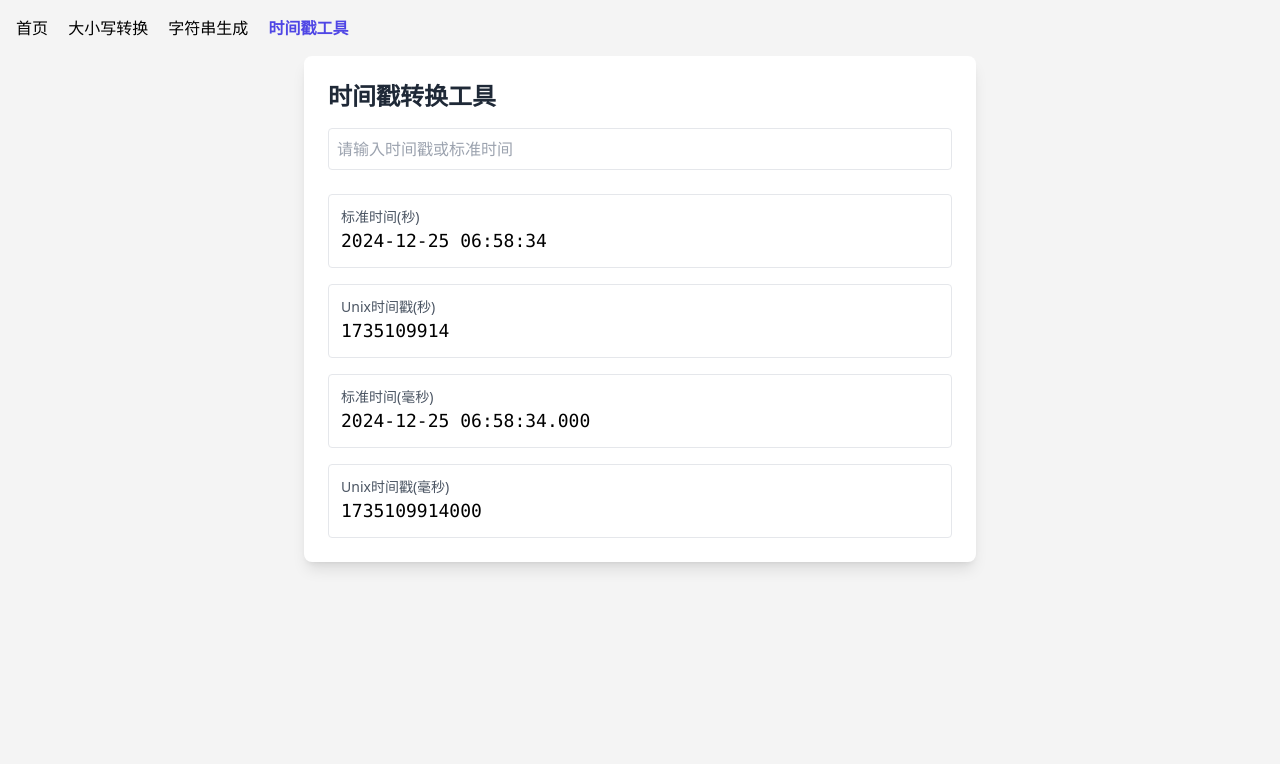
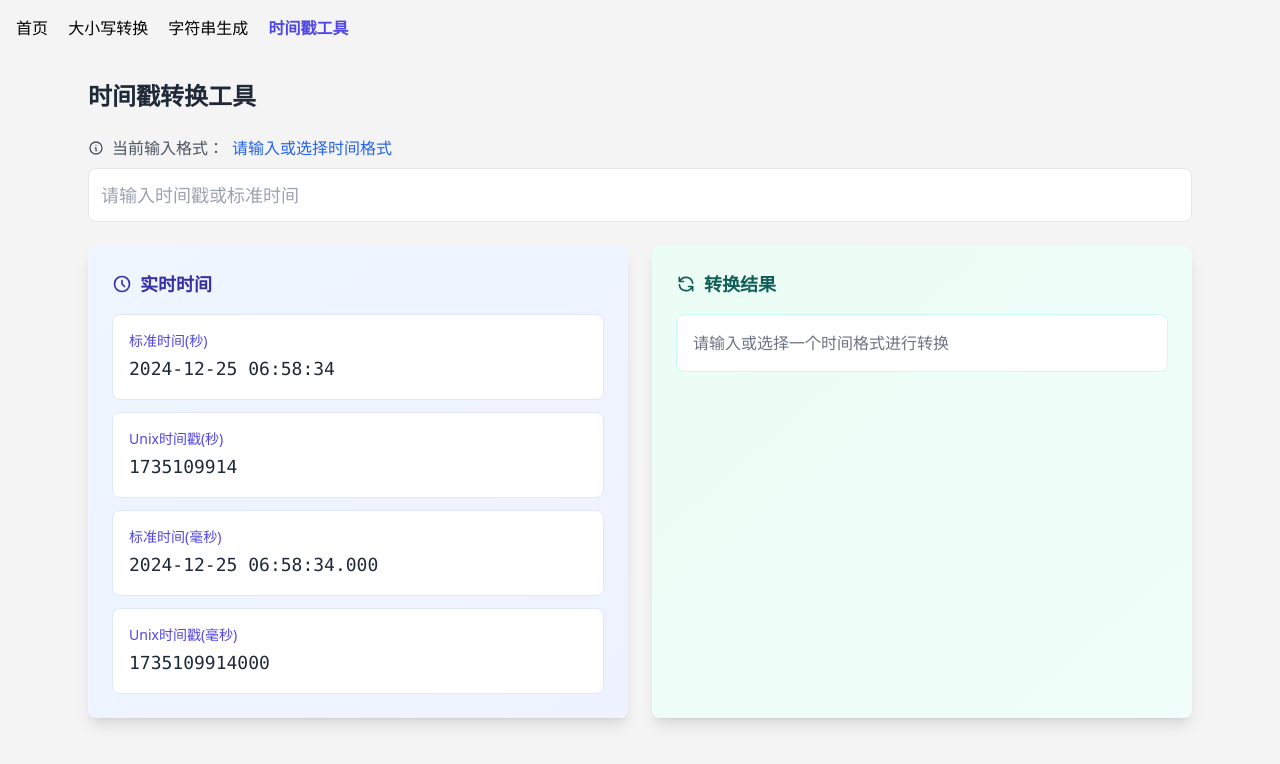
Before and after one commit to bitdan/Hump-Conversion, a Vue app: page /timestamp in a window 1280 px wide. Shown: the top 764 px of the page. Built offline with nearby package versions, Linux system fonts and the light colour scheme.

Commit message:
feat(TimestampTool): 重构时间戳转换工具组件

```diff
--- a/src/components/TimestampTool.vue
+++ b/src/components/TimestampTool.vue
@@ -1,28 +1,76 @@
 <template>
-  <div class="max-w-2xl mx-auto p-6 bg-white rounded-lg shadow-lg">
-    <h2 class="text-2xl font-bold mb-4 text-gray-800">时间戳转换工具</h2>
+  <div class="max-w-6xl mx-auto p-6">
+    <h2 class="text-2xl font-bold mb-6 text-gray-800">时间戳转换工具</h2>
 
     <!-- 输入区域 -->
     <div class="mb-6">
+      <!-- 当前输入格式显示 -->
+      <div class="mb-2 flex items-center text-gray-600">
+        <svg class="w-4 h-4 mr-2" fill="none" stroke="currentColor" viewBox="0 0 24 24">
+          <path stroke-linecap="round" stroke-linejoin="round" stroke-width="2"
+                d="M13 16h-1v-4h-1m1-4h.01M21 12a9 9 0 11-18 0 9 9 0 0118 0z" />
+        </svg>
+        <span>当前输入格式：</span>
+        <span class="ml-2 font-medium text-blue-600">
+          {{ currentInputFormat || '请输入或选择时间格式' }}
+        </span>
+      </div>
       <input
         v-model="inputValue"
         @input="handleInput"
         type="text"
-        class="w-full p-2 border rounded focus:outline-none focus:ring-2 focus:ring-blue-500"
+        class="w-full p-3 border rounded-lg focus:outline-none focus:ring-2 focus:ring-blue-500 text-lg"
         placeholder="请输入时间戳或标准时间"
       />
     </div>
 
-    <!-- 时间格式展示 -->
-    <div class="grid gap-4">
-      <div
-        v-for="(time, index) in timeFormats"
-        :key="index"
-        @click="selectTime(time.value)"
-        class="p-3 border rounded hover:bg-gray-50 cursor-pointer transition-colors"
-      >
-        <div class="text-sm text-gray-600">{{ time.label }}</div>
-        <div class="font-mono text-lg">{{ time.value }}</div>
+    <!-- 两列布局 -->
+    <div class="grid grid-cols-1 md:grid-cols-2 gap-6">
+      <!-- 左侧：当前时间 -->
+      <div class="bg-gradient-to-br from-blue-50 to-indigo-50 rounded-lg p-6 shadow-lg">
+        <div class="text-lg font-semibold text-indigo-800 mb-4 flex items-center">
+          <svg class="w-5 h-5 mr-2" fill="none" stroke="currentColor" viewBox="0 0 24 24">
+            <path stroke-linecap="round" stroke-linejoin="round" stroke-width="2"
+                  d="M12 8v4l3 3m6-3a9 9 0 11-18 0 9 9 0 0118 0z" />
+          </svg>
+          实时时间
+        </div>
+        <div class="space-y-3">
+          <div
+            v-for="(time, index) in timeFormats"
+            :key="'current-' + index"
+            @click="selectTime(time)"
+            class="p-4 bg-white rounded-lg hover:bg-blue-50 cursor-pointer transition-colors border border-indigo-100"
+          >
+            <div class="text-sm text-indigo-600 font-medium mb-1">{{ time.label }}</div>
+            <div class="font-mono text-lg text-gray-800">{{ time.value }}</div>
+          </div>
+        </div>
+      </div>
+
+      <!-- 右侧：转换结果 -->
+      <div class="bg-gradient-to-br from-emerald-50 to-teal-50 rounded-lg p-6 shadow-lg">
+        <div class="text-lg font-semibold text-teal-800 mb-4 flex items-center">
+          <svg class="w-5 h-5 mr-2" fill="none" stroke="currentColor" viewBox="0 0 24 24">
+            <path stroke-linecap="round" stroke-linejoin="round" stroke-width="2"
+                  d="M4 4v5h.582m15.356 2A8.001 8.001 0 004.582 9m0 0H9m11 11v-5h-.581m0 0a8.003 8.003 0 01-15.357-2m15.357 2H15" />
+          </svg>
+          转换结果
+        </div>
+        <div v-if="convertedFormats.length > 0" class="space-y-3">
+          <div
+            v-for="(time, index) in convertedFormats"
+            :key="'converted-' + index"
+            @click="selectTime(time)"
+            class="p-4 bg-white rounded-lg hover:bg-teal-50 cursor-pointer transition-colors border border-teal-100"
+          >
+            <div class="text-sm text-teal-600 font-medium mb-1">{{ time.label }}</div>
+            <div class="font-mono text-lg text-gray-800">{{ time.value }}</div>
+          </div>
+        </div>
+        <div v-else class="p-4 bg-white rounded-lg text-gray-500 border border-teal-100">
+          请输入或选择一个时间格式进行转换
+        </div>
       </div>
     </div>
   </div>
@@ -33,6 +81,25 @@ import { ref, computed, onMounted } from 'vue'
 
 const inputValue = ref('')
 const currentTime = ref(Date.now())
+const selectedFormat = ref(null)
+
+// 计算当前输入格式
+const currentInputFormat = computed(() => {
+  if (!inputValue.value) return null
+
+  const input = inputValue.value.trim()
+
+  if (/^\d{10}$/.test(input)) {
+    return 'Unix时间戳(秒)'
+  } else if (/^\d{13}$/.test(input)) {
+    return 'Unix时间戳(毫秒)'
+  } else if (/^\d{4}-\d{2}-\d{2} \d{2}:\d{2}:\d{2}\.\d{3}$/.test(input)) {
+    return '标准时间(毫秒)'
+  } else if (/^\d{4}-\d{2}-\d{2} \d{2}:\d{2}:\d{2}$/.test(input)) {
+    return '标准时间(秒)'
+  }
+  return '未识别的格式'
+})
 
 // 更新当前时间
 const updateCurrentTime = () => {
@@ -61,14 +128,24 @@ const formatDate = (timestamp, withMilliseconds = false) => {
   return result
 }
 
-// 计算不同格式的时间
+// 计算当前时间的所有格式
 const timeFormats = computed(() => {
-  const timestamp = inputValue.value
-    ? parseTimestamp(inputValue.value)
-    : currentTime.value
+  const timestamp = currentTime.value
+  return getTimeFormats(timestamp)
+})
 
+// 计算转换后的格式
+const convertedFormats = computed(() => {
+  if (!inputValue.value) return []
+
+  const timestamp = parseTimestamp(inputValue.value)
   if (!timestamp) return []
 
+  return getTimeFormats(timestamp)
+})
+
+// 获取时间的所有格式
+const getTimeFormats = (timestamp) => {
   return [
     {
       label: '标准时间(秒)',
@@ -87,12 +164,12 @@ const timeFormats = computed(() => {
       value: timestamp.toString()
     }
   ]
-})
+}
 
-// 解析输入的时间戳
+// 解析输入的时间戳或日期字符串
 const parseTimestamp = (input) => {
-  // 移除所有空格
-  input = input.replace(/\s/g, '')
+  // 移除末尾的空格
+  input = input.trim()
 
   // 尝试解析不同格式的输入
   if (/^\d{10}$/.test(input)) {
@@ -101,22 +178,29 @@ const parseTimestamp = (input) => {
   } else if (/^\d{13}$/.test(input)) {
     // 13位时间戳（毫秒）
     return parseInt(input)
+  } else if (/^\d{4}-\d{2}-\d{2} \d{2}:\d{2}:\d{2}$/.test(input)) {
+    // 标准时间格式 YYYY-MM-DD HH:mm:ss
+    return new Date(input.replace(' ', 'T')).getTime()
+  } else if (/^\d{4}-\d{2}-\d{2} \d{2}:\d{2}:\d{2}\.\d{3}$/.test(input)) {
+    // 标准时间格式（带毫秒） YYYY-MM-DD HH:mm:ss.SSS
+    return new Date(input.replace(' ', 'T')).getTime()
   } else {
-    // 尝试解析日期字符串
+    // 尝试其他可能的日期格式
     const parsed = new Date(input).getTime()
     return isNaN(parsed) ? null : parsed
   }
 }
 
 // 选择时间格式
-const selectTime = (value) => {
-  inputValue.value = value
+const selectTime = (time) => {
+  inputValue.value = time.value
+  selectedFormat.value = time.label
 }
 
 // 处理输入
 const handleInput = () => {
   if (!inputValue.value) {
-    updateCurrentTime()
+    selectedFormat.value = null
   }
 }
 
```
